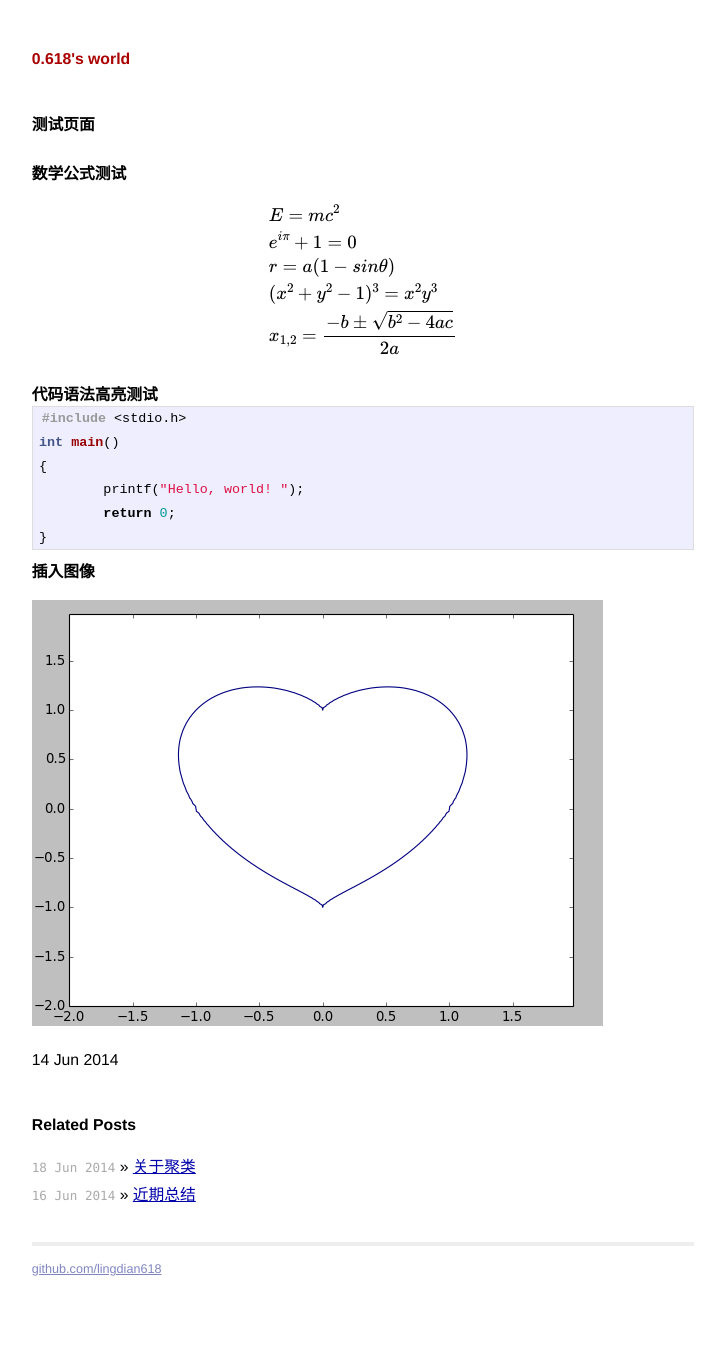
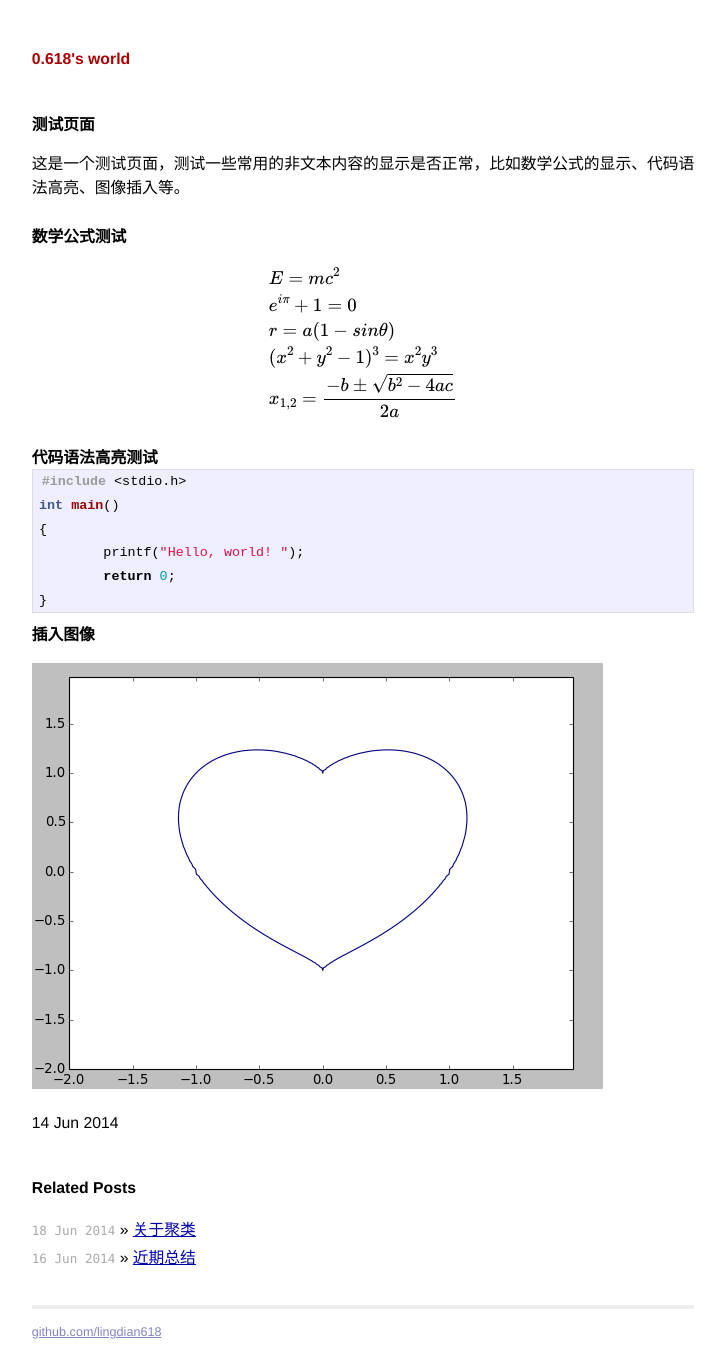
Before and after one commit to SimpleJian/blog, a Jekyll site: the page built from _posts/2014-06-14-test.md, in a window 1280 px wide. Shown: the whole page, without its empty margins (277-1002 px from the left). Built offline with Jekyll 4.4.1, drawn with Linux system fonts in a browser that asks for light colours; formulas are drawn with MathJax 3; before the commit the page ends 1294 px from its top, so only the background shows below that.

Commit message:
another push

```diff
--- a/_posts/2014-06-14-test.md
+++ b/_posts/2014-06-14-test.md
@@ -6,6 +6,7 @@ tags: test
 
 # {{ page.title }}
 
+这是一个测试页面，测试一些常用的非文本内容的显示是否正常，比如数学公式的显示、代码语法高亮、图像插入等。
 
 ## 数学公式测试
 
@@ -21,6 +22,7 @@ $$
 
 ## 代码语法高亮测试
 
+
 {% highlight c++ %}
 #include <stdio.h>
 int main()
```
